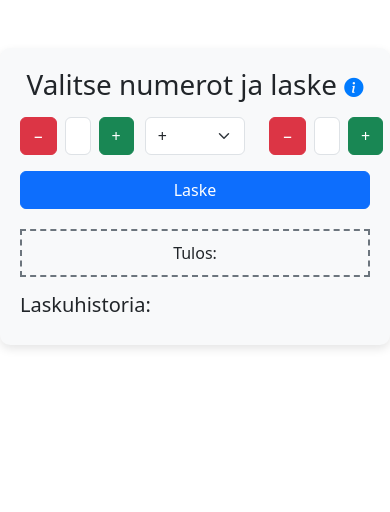
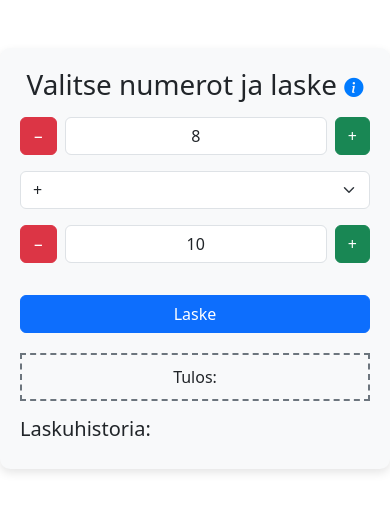
Before and after one commit to mattiansas/Webteknologiat2, a plain HTML site: page calculator.html in a window 390 px wide. Drawn offline with nearby package versions, Linux system fonts and the light colour scheme.

Commit message:
korjauksia

```diff
--- a/calculator.html
+++ b/calculator.html
@@ -51,14 +51,14 @@
             </h1>
             <div class="row my-3">
                 <!-- First Number -->
-                <div class="col-4 d-flex align-items-center">
+                <div class="col-md-4 col-sm-6 col-12 d-flex align-items-center mb-3">
                     <button class="btn btn-danger" onclick="decrement('number1')">−</button>
-                    <input type="number" class="form-control mx-2 text-center" id="number1" readonly>
+                    <input type="number" class="form-control mx-2 text-center" id="number1">
                     <button class="btn btn-success" onclick="increment('number1')">+</button>
                 </div>
 
                 <!-- Operator -->
-                <div class="col-4">
+                <div class="col-md-4 col-sm-6 col-12 mb-3">
                     <select class="form-select" id="operator">
                         <option value="+" selected>+</option>
                         <option value="-">-</option>
@@ -68,10 +68,10 @@
                 </div>
 
                 <!-- Second Number -->
-                <div class="col-4 d-flex align-items-center">
+                <div class="col-md-4 col-sm-6 col-12 d-flex align-items-center mb-3">
                     <button class="btn btn-danger" onclick="decrement('number2')">−</button>
 
-                    <input type="number" class="form-control mx-2 text-center" id="number2" readonly>
+                    <input type="number" class="form-control mx-2 text-center" id="number2">
 
                     <button class="btn btn-success" onclick="increment('number2')">+</button>
                 </div>
```
